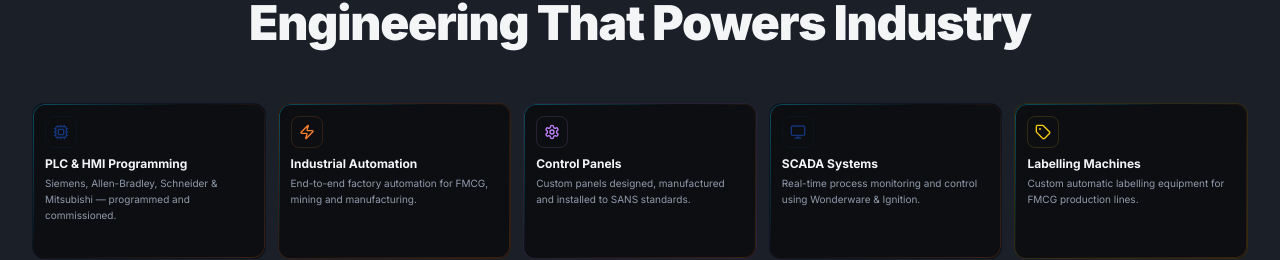
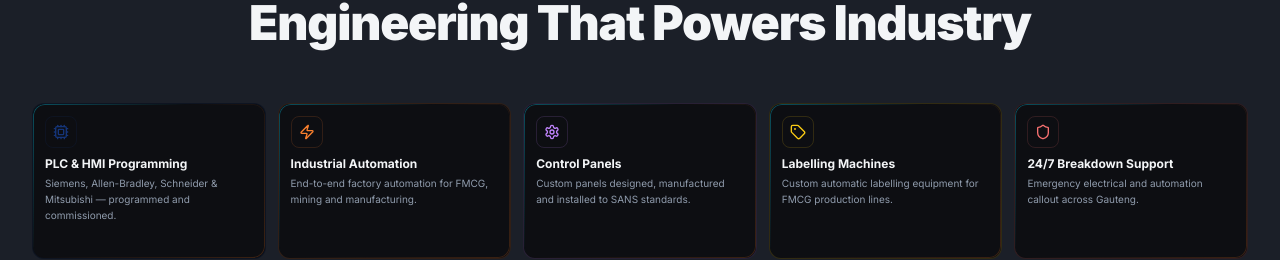
Before and after one commit to micj1790/t.m-automate, a React (Vite) app: page / in a window 1280 px wide. Shown: the part 1322-1582 px from the top of the page. Built offline with nearby package versions, Linux system fonts and the light colour scheme; no server answers.

Commit message:
File changes

```diff
--- a/src/components/home/ServicesPreview.jsx
+++ b/src/components/home/ServicesPreview.jsx
@@ -8,7 +8,6 @@ const services = [
   { icon: Cpu, title: 'PLC & HMI Programming', desc: 'Siemens, Allen-Bradley, Schneider & Mitsubishi — programmed and commissioned.', color: 'text-primary', bg: 'bg-primary/8 border-primary/15' },
   { icon: Zap, title: 'Industrial Automation', desc: 'End-to-end factory automation for FMCG, mining and manufacturing.', color: 'text-accent', bg: 'bg-accent/8 border-accent/15' },
   { icon: Settings, title: 'Control Panels', desc: 'Custom panels designed, manufactured and installed to SANS standards.', color: 'text-purple-400', bg: 'bg-purple-400/8 border-purple-400/15' },
-  { icon: Monitor, title: 'SCADA Systems', desc: 'Real-time process monitoring and control using Wonderware & Ignition.', color: 'text-primary', bg: 'bg-primary/8 border-primary/15' },
   { icon: Tag, title: 'Labelling Machines', desc: 'Custom automatic labelling equipment for FMCG production lines.', color: 'text-yellow-400', bg: 'bg-yellow-400/8 border-yellow-400/15' },
   { icon: Shield, title: '24/7 Breakdown Support', desc: 'Emergency electrical and automation callout across Gauteng.', color: 'text-red-400', bg: 'bg-red-400/8 border-red-400/15' },
 ];
```
